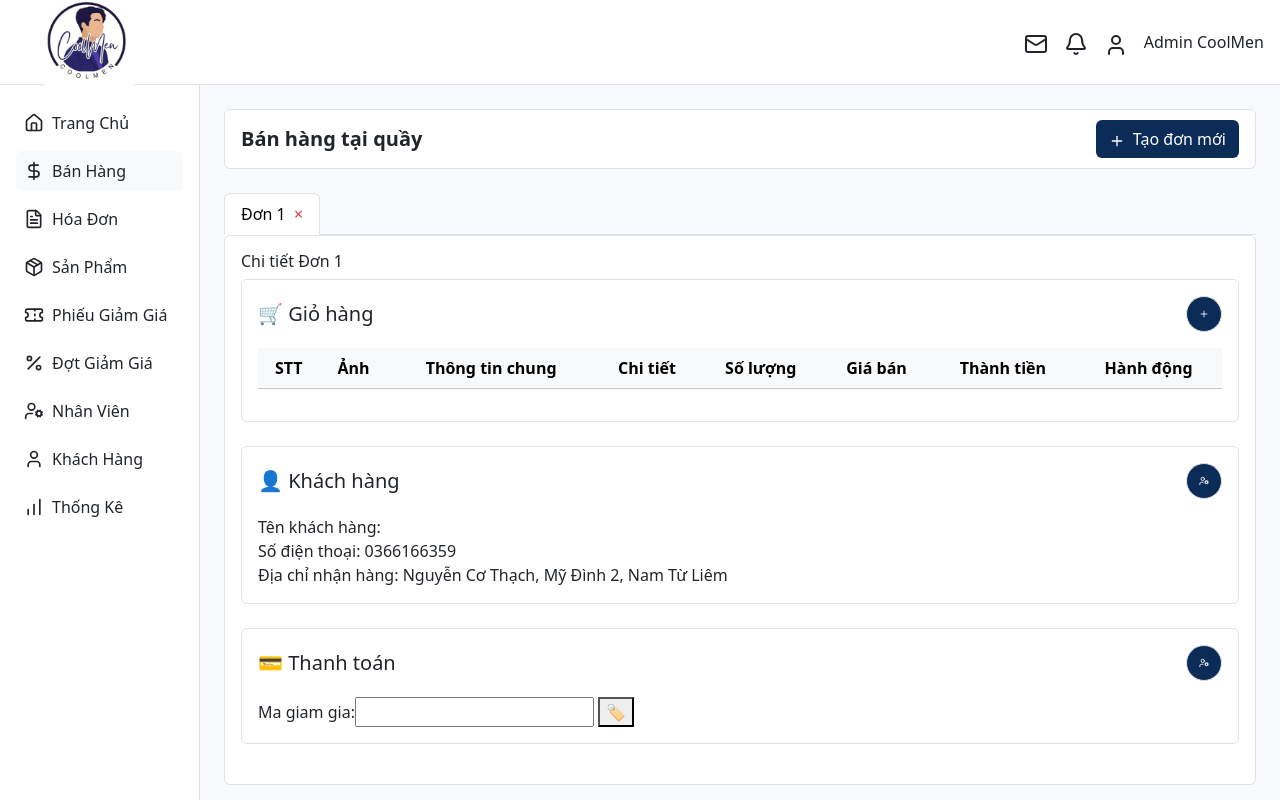
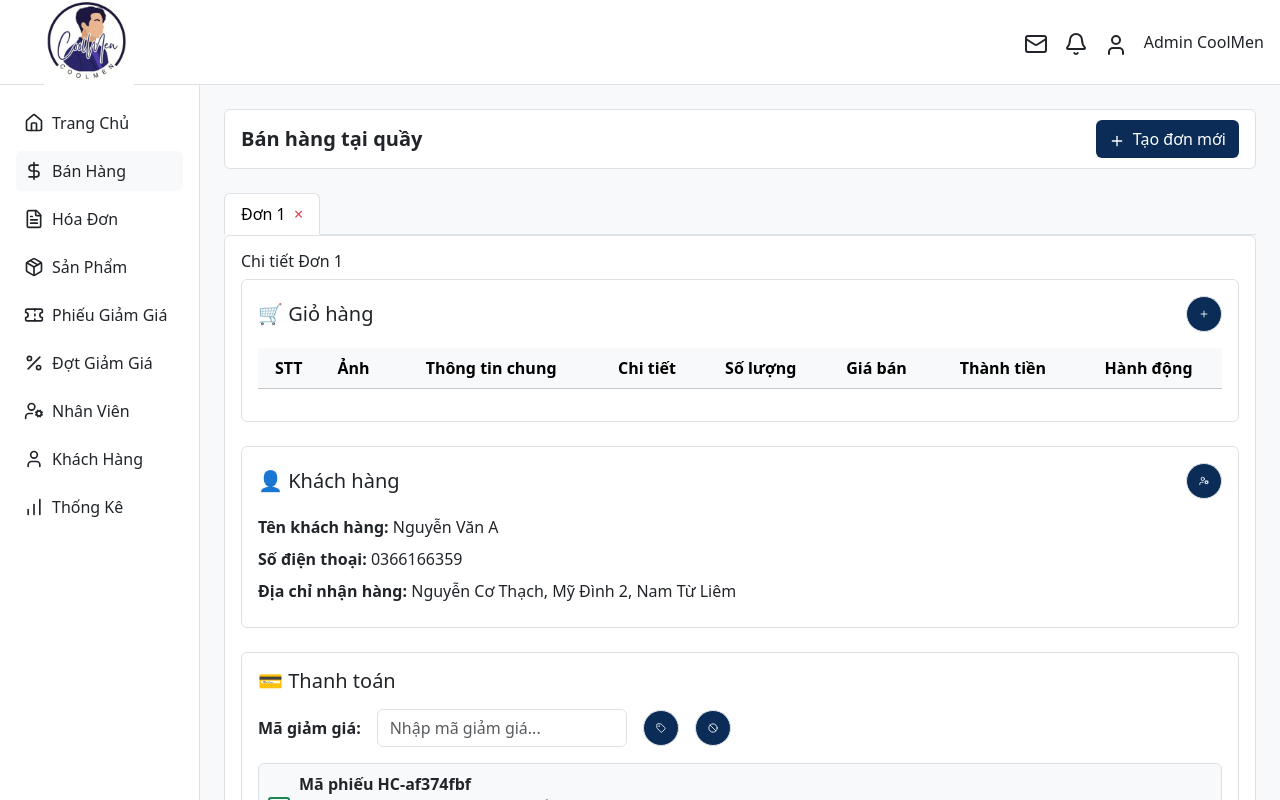
Before and after one commit to vuminhcong1010/du-an-ban-ao-nam, a Vue app: page /ban-hang in a window 1280 px wide. Both pictures are taken after a click on the button "Tạo đơn mới". Shown: the top 800 px of the page. Built offline with nearby package versions, Linux system fonts and the light colour scheme.

Commit message:
up code done

```diff
--- a/src/components/admin/BanHang.vue
+++ b/src/components/admin/BanHang.vue
@@ -1,14 +1,40 @@
 <script setup>
-import { ref } from "vue";
-import { Plus, UserCog } from "lucide-vue-next";
+import { ref, watch } from "vue";
+import {
+  Plus,
+  UserCog,
+  Tag,
+  Ban,
+  TicketPercent,
+  CreditCard,
+} from "lucide-vue-next";
 import ThemSanPham from "./ThemSanPhamHoaDon.vue";
 
+// Khởi tạo danh sách đơn hàng từ localStorage nếu có
 const orders = ref([]);
+const storedOrders = localStorage.getItem("orders");
+if (storedOrders) {
+  try {
+    orders.value = JSON.parse(storedOrders);
+  } catch (e) {
+    console.error("Lỗi parse orders:", e);
+  }
+}
+
+// Active tab hiện tại (đơn hàng đang thao tác)
 const activeTab = ref(null);
-let nextOrderId = 1;
+const storedActiveTab = localStorage.getItem("activeTab");
+if (storedActiveTab) {
+  activeTab.value = JSON.parse(storedActiveTab);
+}
 
-const hienThiThemSanPham = ref(false);
+// ID đơn tiếp theo
+let nextOrderId =
+  orders.value.length > 0
+    ? Math.max(...orders.value.map((o) => o.id)) + 1
+    : 1;
 
+// Tạo đơn mới
 function createNewOrder() {
   const newOrder = {
     id: nextOrderId++,
@@ -20,6 +46,7 @@ function createNewOrder() {
   activeTab.value = newOrder.id;
 }
 
+// Đóng đơn hàng
 function closeOrder(id) {
   orders.value = orders.value.filter((o) => o.id !== id);
   if (activeTab.value === id) {
@@ -27,17 +54,36 @@ function closeOrder(id) {
   }
 }
 
+// Popup chọn sản phẩm
+const hienThiThemSanPham = ref(false);
+
 const moPopupThemSanPham = () => {
   hienThiThemSanPham.value = true;
 };
 
+// Khi nhận sản phẩm đã chọn từ component ThemSanPham
 const nhanSanPhamDaChon = (danhSachSanPham) => {
   const activeOrder = orders.value.find((o) => o.id === activeTab.value);
   if (activeOrder) {
     activeOrder.items.push(...danhSachSanPham);
   }
 };
+
+// --- Lưu vào localStorage mỗi khi thay đổi ---
+watch(
+  orders,
+  (newVal) => {
+    localStorage.setItem("orders", JSON.stringify(newVal));
+  },
+  { deep: true }
+);
+
+watch(activeTab, (newVal) => {
+  localStorage.setItem("activeTab", JSON.stringify(newVal));
+});
 </script>
+
+
 
 <template>
   <!-- Header -->
@@ -145,31 +191,10 @@ const nhanSanPhamDaChon = (danhSachSanPham) => {
           @close="hienThiThemSanPham = false"
         />
       </div>
+      <!-- PHẦN KHÁCH HÀNG -->
       <div class="bg-white p-3 rounded mb-4 align-items-center border">
         <div class="d-flex justify-content-between align-items-center mb-3">
           <h5 class="mb-0">👤 Khách hàng</h5>
-          <button
-            class="btn border rounded-circle d-flex align-items-center justify-content-center"
-            style="
-              width: 36px;
-              height: 36px;
-              background-color: #0a2c57;
-              color: white;
-            "
-
-            title="Chọn khách hàng"
-          >
-            <UserCog size="20" />
-          </button>
-        </div>
-        <span>Tên khách hàng: </span> <br>
-        <span>Số điện thoại: </span> 0366166359 <br>
-        <span>Địa chỉ nhận hàng: Nguyễn Cơ Thạch, Mỹ Đình 2, Nam Từ Liêm</span>
-      </div>
-
-      <div class="bg-white p-3 rounded mb-4 align-items-center border">
-        <div class="d-flex justify-content-between align-items-center mb-3">
-          <h5 class="mb-0">💳 Thanh toán</h5>
           <button
             class="btn border rounded-circle d-flex align-items-center justify-content-center"
             style="
@@ -183,8 +208,120 @@ const nhanSanPhamDaChon = (danhSachSanPham) => {
             <UserCog size="20" />
           </button>
         </div>
-        <span>Ma giam gia:</span>
-        <input type="text"> <button style="">🏷️</button>
+
+        <!-- Thông tin khách -->
+        <div class="mb-2"><strong>Tên khách hàng:</strong> Nguyễn Văn A</div>
+        <div class="mb-2"><strong>Số điện thoại:</strong> 0366166359</div>
+        <div class="mb-2">
+          <strong>Địa chỉ nhận hàng:</strong> Nguyễn Cơ Thạch, Mỹ Đình 2, Nam Từ
+          Liêm
+        </div>
+      </div>
+
+      <!-- PHẦN THANH TOÁN -->
+      <div class="bg-white p-3 rounded mb-4 align-items-center border">
+        <div class="d-flex justify-content-between align-items-center mb-3">
+          <h5 class="mb-0">💳 Thanh toán</h5>
+        </div>
+
+        <!-- Mã giảm giá -->
+        <div class="d-flex align-items-center gap-3 mb-3">
+          <label class="fw-bold mb-0">Mã giảm giá:</label>
+          <input
+            type="text"
+            class="form-control"
+            style="max-width: 250px"
+            placeholder="Nhập mã giảm giá..."
+          />
+
+          <button
+            class="btn border rounded-circle d-flex align-items-center justify-content-center"
+            style="
+              width: 36px;
+              height: 36px;
+              background-color: #0a2c57;
+              color: white;
+            "
+            title="Áp dụng mã giảm giá"
+          >
+            <Tag size="18" />
+          </button>
+
+          <button
+            class="btn border rounded-circle d-flex align-items-center justify-content-center"
+            style="
+              width: 36px;
+              height: 36px;
+              background-color: #0a2c57;
+              color: white;
+            "
+            title="Hủy chọn"
+          >
+            <Ban size="18" />
+          </button>
+        </div>
+
+        <!-- Thông tin phiếu -->
+        <div
+          class="d-flex align-items-center justify-content-between border rounded p-2 mb-3"
+          style="background-color: #f8f9fa"
+        >
+          <div class="d-flex align-items-center gap-2">
+            <TicketPercent size="24" class="text-success" />
+            <div>
+              <div><strong>Mã phiếu HC-af374fbf</strong></div>
+              <div class="text-muted small">
+                Phần trăm tối đa: <strong>5%</strong> &nbsp;|&nbsp; Giá trị tối
+                thiểu: <strong>50.000đ</strong>
+              </div>
+              <div class="text-danger small">
+                (Đang sử dụng) Phiếu công khai - Còn lại: <strong>4</strong>
+              </div>
+            </div>
+          </div>
+        </div>
+
+        <!-- Tổng kết đơn hàng -->
+        <div class="mb-2"><strong>Tiền sản phẩm:</strong> 300.000đ</div>
+        <div class="mb-2"><strong>Giảm giá:</strong> 15.000đ</div>
+
+        <!-- Phương thức thanh toán -->
+        <div class="d-flex align-items-center gap-3 mb-3">
+          <label class="fw-bold mb-0">Phương thức thanh toán:</label>
+          <button
+            class="btn border rounded-circle d-flex align-items-center justify-content-center"
+            style="
+              width: 36px;
+              height: 36px;
+              background-color: #0a2c57;
+              color: white;
+            "
+            title="Chuyển khoản"
+          >
+            <CreditCard size="18" />
+          </button>
+          <span>Chuyển khoản</span>
+        </div>
+
+        <div class="mb-2">
+          <h4><strong>Tổng tiền:</strong></h4>
+          <strong><h1>750.000đ</h1></strong>
+        </div>
+
+        <!-- Nút hoàn tất -->
+        <div class="text-end">
+          <button
+            class="btn"
+            style="
+              background-color: #0a2c57;
+              color: white;
+              min-width: 200px;
+              font-weight: bold;
+            "
+          >
+            Hoàn thành đơn hàng
+          </button>
+        </div>
       </div>
     </div>
   </div>
--- a/src/components/admin/ThemPhieuGiamGIa.vue
+++ b/src/components/admin/ThemPhieuGiamGIa.vue
@@ -85,7 +85,7 @@
               </div>
             </div>
             <div class="mb-3">
-              <label class="form-label">Giá trị đơn tối đa <span class="text-danger">*</span></label>
+              <label class="form-label">Giá trị giảm tối đa <span class="text-danger">*</span></label>
               <input v-model.number="giaTriToiDa" type="number" class="form-control" placeholder="VD: 500000" min="0"
                 step="0.01" :class="{ 'is-invalid': errors.giaTriToiDa }" :readonly="giaTriOption === 'vnd'"
                 @input="validateGiaTriToiDa" />
```
